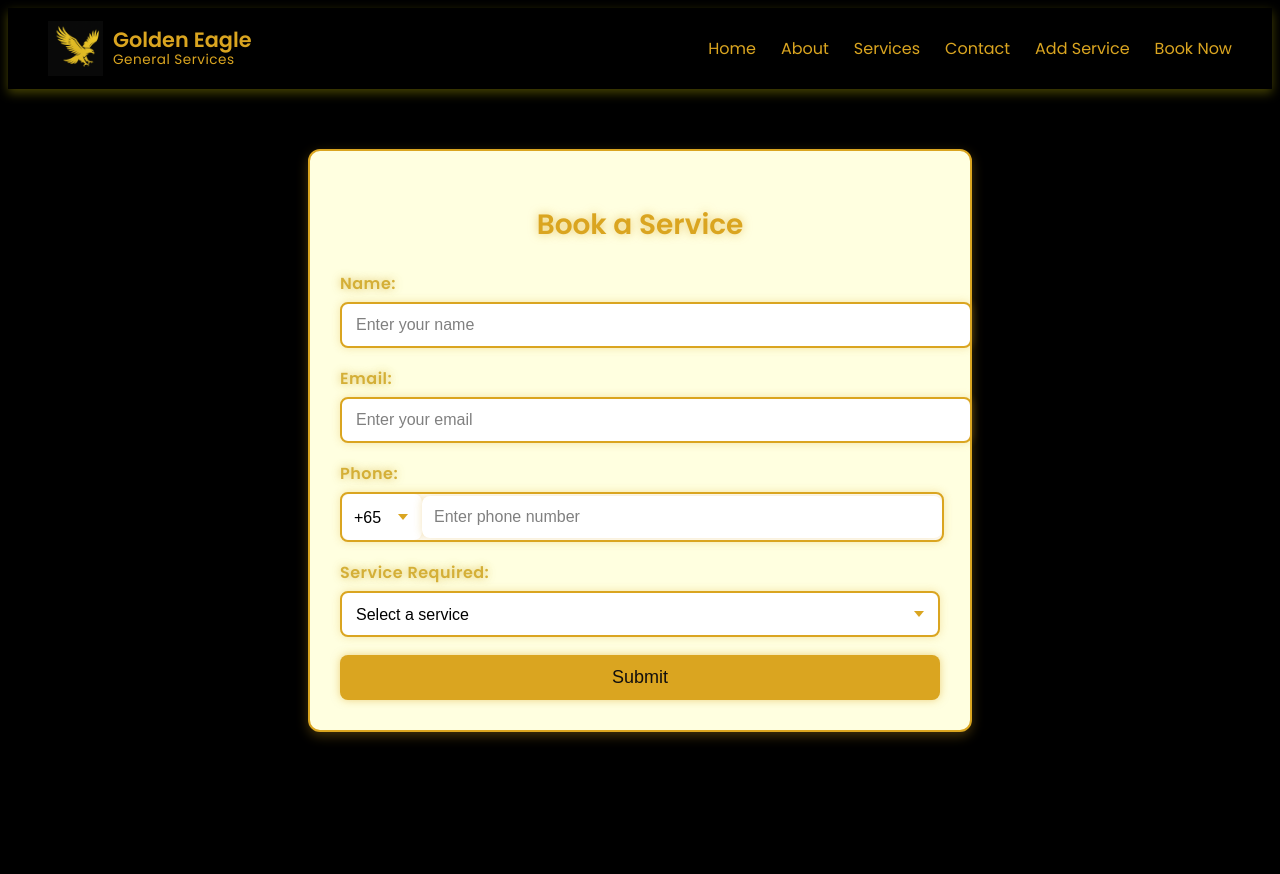
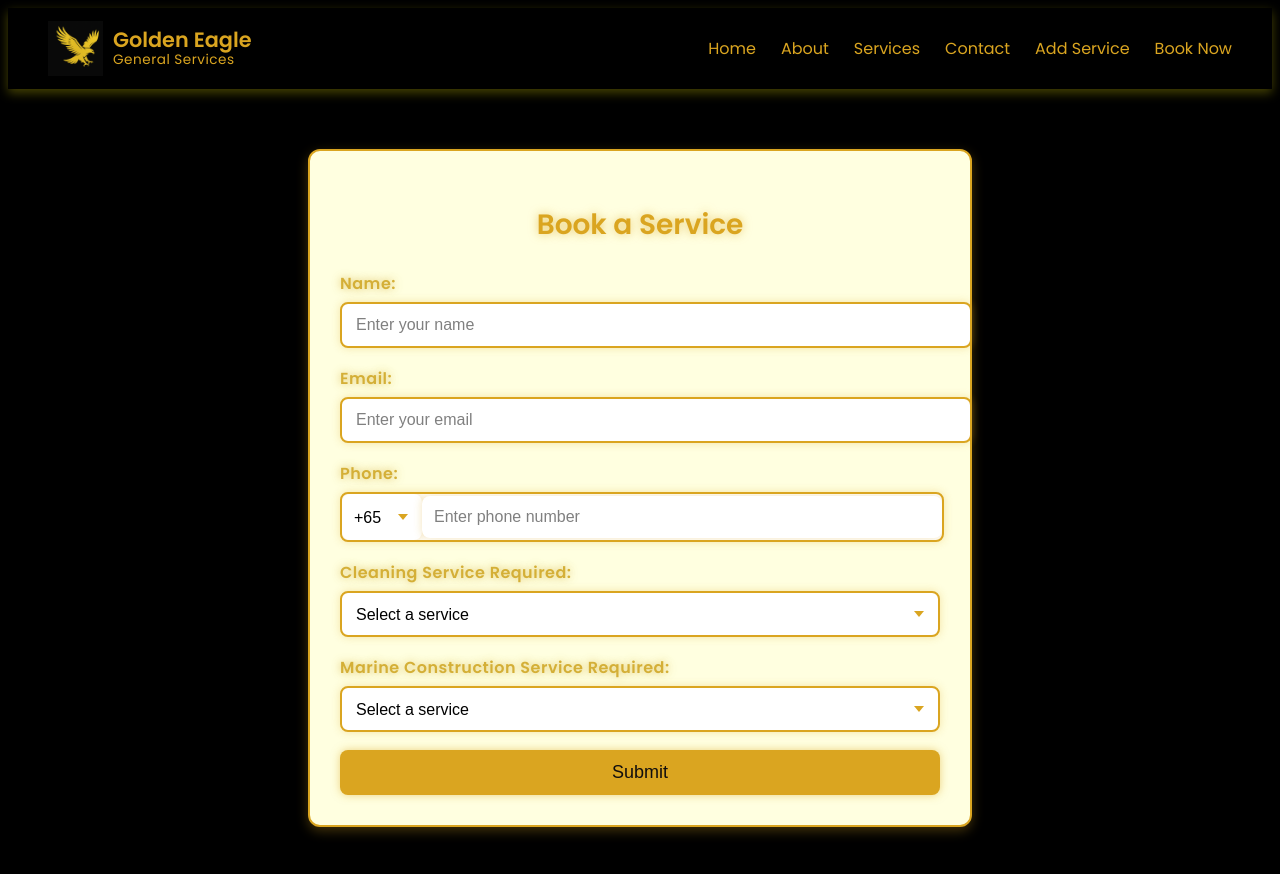
Before and after one commit to Ksharini780/Golden-Eagle, a React (Vite) app in the folder frontend/: page /book in a window 1280 px wide. Shown: the top 874 px of the page. Before the commit the page ends 800 px from the top, so only its background shows below. Built offline with nearby package versions, Linux system fonts and the light colour scheme.

Commit message:
secondary service included at book a service

```diff
--- a/frontend/src/pages/BookNow.jsx
+++ b/frontend/src/pages/BookNow.jsx
@@ -7,7 +7,8 @@ const BookNow = () => {
     email: "",
     countryCode: "+65",
     phone: "",
-    service: "",
+    service1: "",
+    service2: "",
   });
 
   const handleChange = (e) => {
@@ -21,8 +22,7 @@ const BookNow = () => {
     if (
       !formData.name ||
       !formData.email ||
-      !formData.phone ||
-      !formData.service
+      !formData.phone
     ) {
       alert("Please fill in all fields before submitting.");
       return;
@@ -95,12 +95,11 @@ const BookNow = () => {
         </div>
 
         <div className="form-group">
-          <label>Service Required:</label>
+          <label>Cleaning Service Required:</label>
           <select
-            name="service"
+            name="service1"
             value={formData.service}
             onChange={handleChange}
-            required
           >
             <option value="">Select a service</option>
             <option value="Office and Building Cleaning">
@@ -114,8 +113,33 @@ const BookNow = () => {
             </option>
             <option value="Floor Polishing">Floor Polishing</option>
             <option value="Carpet Cleaning">Carpet Cleaning</option>
+             <option value="Factories Cleaning">Factories Cleaning</option>
+              <option value="Public Areas Cleaning">Public Areas Cleaning</option>
           </select>
         </div>
+
+
+        <div className="form-group">
+          <label>Marine Construction Service Required:</label>
+          <select
+            name="service2"
+            value={formData.service}
+            onChange={handleChange}
+          >
+            <option value="">Select a service</option>
+            <option value="Harbours">
+              Harbours
+            </option>
+            <option value="Piers">
+              Piers
+            </option>
+            <option value="Docks">
+              Docks
+            </option>
+            <option value="Wharves">Wharves</option>
+          </select>
+        </div>
+
 
         <button type="submit" className="book-btn">
           Submit
```
